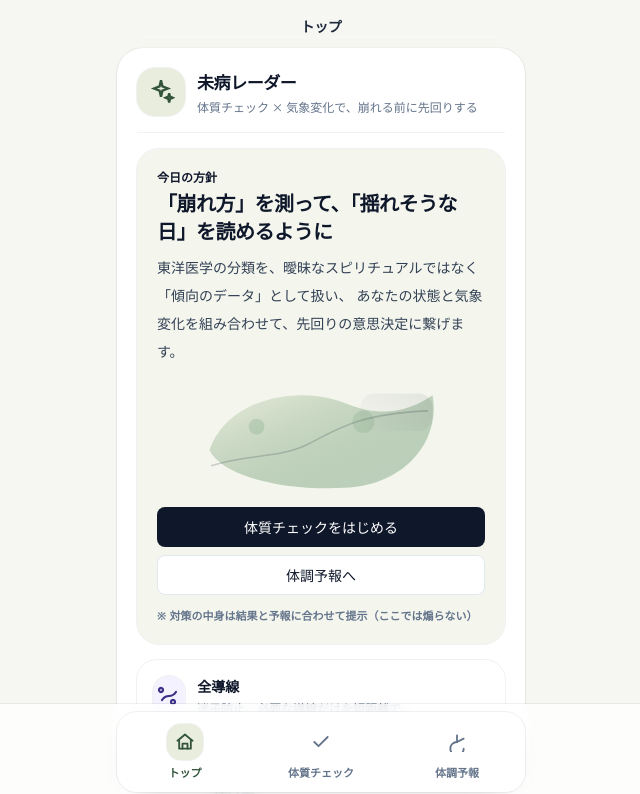
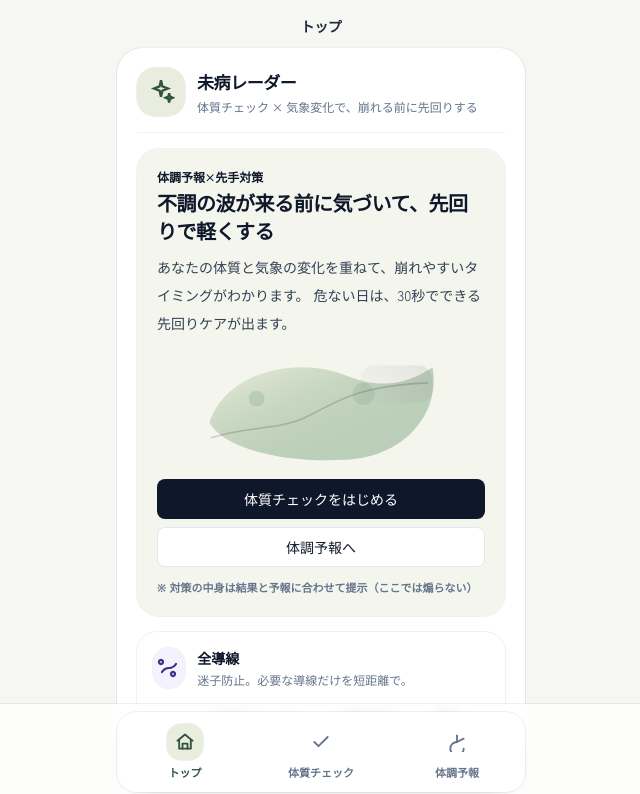
Before and after one commit to totonoucare/totonoucare-webapp, a Next.js app: page / in a window 1280 px wide. Shown: the top 794 px of the page, without its empty margins (319-959 px from the left). Built offline with nearby package versions, Linux system fonts and the light colour scheme; no server answers.

Commit message:
Update page.js

```diff
--- a/app/page.js
+++ b/app/page.js
@@ -156,13 +156,13 @@ export default function HomePage() {
           <div className="rounded-[22px] bg-[color-mix(in_srgb,var(--mint),white_50%)] ring-1 ring-[var(--ring)] p-5">
             <div className="flex items-start justify-between gap-4">
               <div className="min-w-0">
-                <div className="text-xs font-bold text-[var(--accent-ink)]/80">今日の方針</div>
+                <div className="text-xs font-bold text-[var(--accent-ink)]/80">体調予報×先手対策</div>
                 <div className="mt-1 text-xl font-extrabold tracking-tight text-slate-900">
-                  「崩れ方」を測って、「揺れそうな日」を読めるように
+                  不調の波が来る前に気づいて、先回りで軽くする
                 </div>
                 <div className="mt-2 text-sm leading-7 text-slate-700">
-                  東洋医学の分類を、曖昧なスピリチュアルではなく「傾向のデータ」として扱い、
-                  あなたの状態と気象変化を組み合わせて、先回りの意思決定に繋げます。
+                  あなたの体質と気象の変化を重ねて、崩れやすいタイミングがわかります。
+                  危ない日は、30秒でできる先回りケアが出ます。
                 </div>
               </div>
             </div>
```
